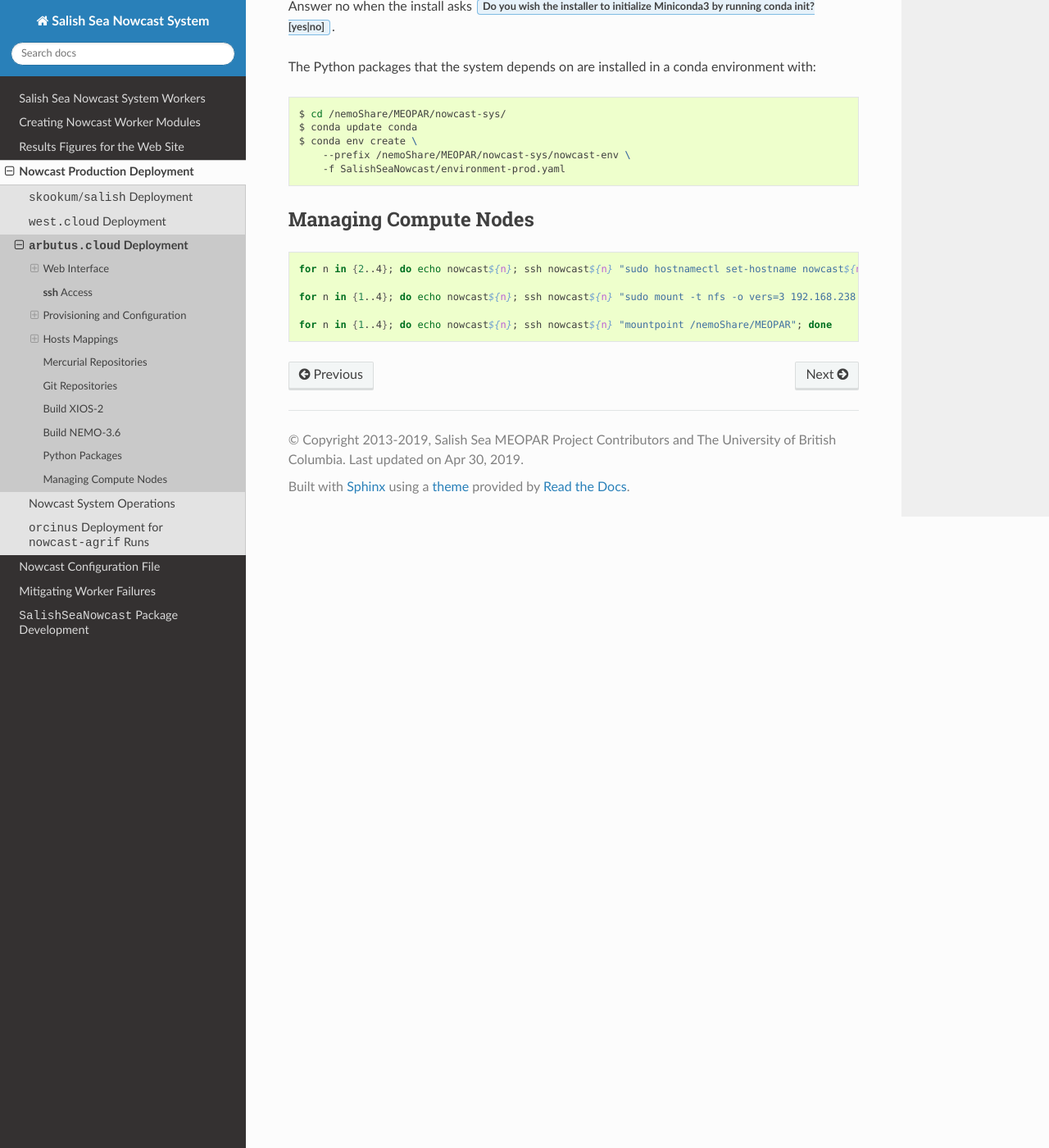
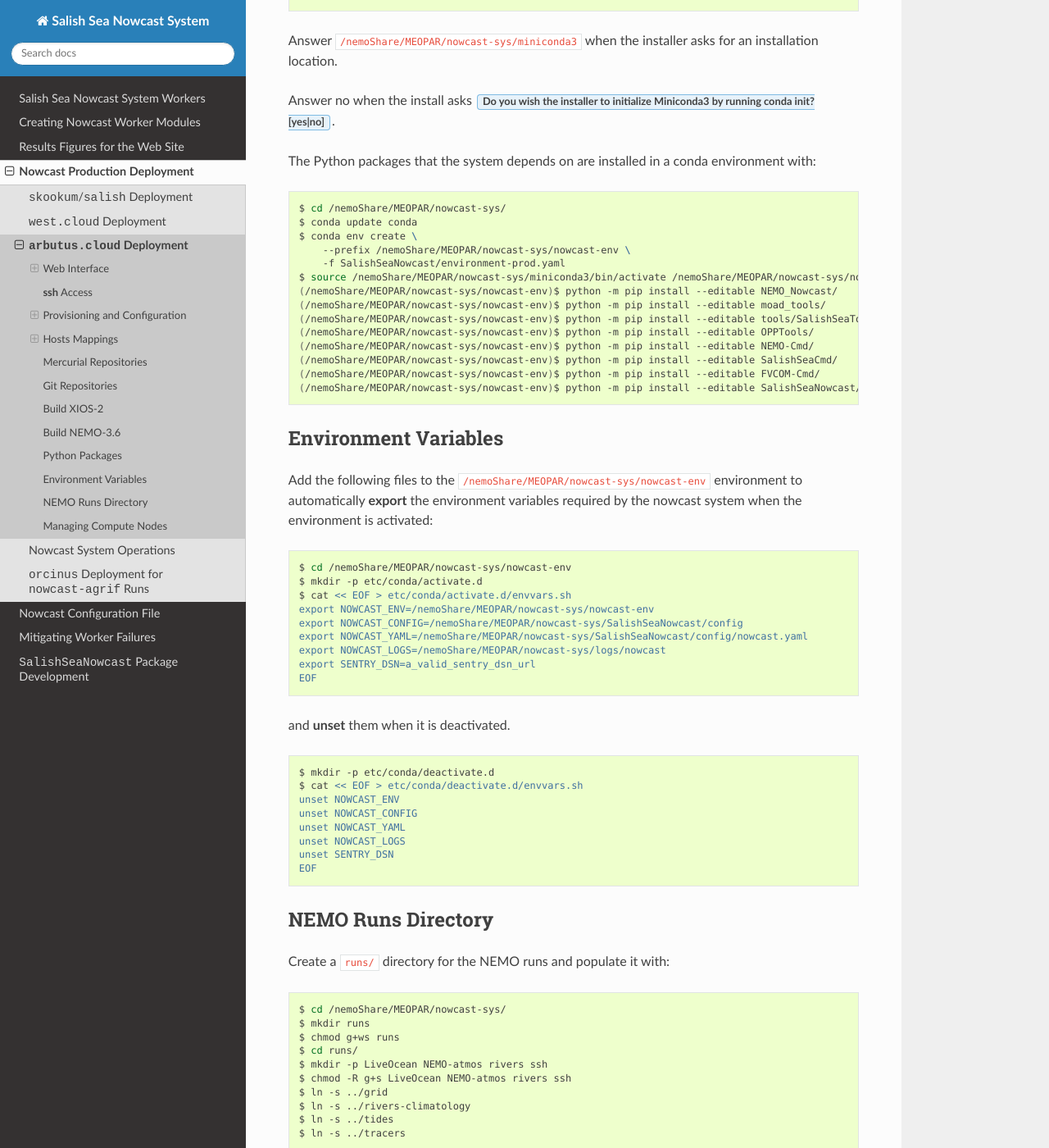
Before and after one commit to SalishSeaCast/SalishSeaNowcast, a Sphinx documentation site: the page built from docs/deployment/arbutus_cloud.rst, in a window 1280 px wide and 1400 px high, scrolled down 12786 px. Shown: the whole window at 82% size. Built offline with Sphinx 7.4.7 and the Read the Docs theme 2.0.0, drawn with Linux system fonts in a browser that asks for light colours; the version number could not be read and is left out; some of the changed text lies outside the part shown.

Commit message:
Continue writing deployment docs for arbutus.cloud; WIP

```diff
--- a/docs/deployment/arbutus_cloud.rst
+++ b/docs/deployment/arbutus_cloud.rst
@@ -470,7 +470,6 @@ Provision the :ref:`HeadNodeInstance` with the following packages:
     $ sudo apt install -y gfortran
     $ sudo apt install -y libopenmpi2 libopenmpi-dev openmpi-bin
     $ sudo apt install -y libnetcdf-dev libnetcdff-dev netcdf-bin
-    $ sudo apt install -y nco
     $ sudo apt install -y mg
     $ sudo apt install -y nfs-common
 
@@ -496,6 +495,15 @@ Create :file:`$HOME/.bash_aliases` containing a command to make :command:`rm` de
 .. code-block:: bash
 
     alias rm="rm -i"
+
+Create the :file:`/nemoShare/` mount point,
+and set the owner and group:
+
+.. code-block:: bash
+
+    $ sudo mkdir -p /nemoShare/MEOPAR
+    $ sudo chown ubuntu:ubuntu /nemoShare/ /nemoShare/MEOPAR/
+
 
 Capture a snapshot image of the instance to use to as the boot image for the other compute nodes using the :guilabel:`Create Snapshot` button on the :guilabel:`Compute > Instances` page.
 Use a name like :kbd:`nowcast-compute-node-v0` for the image.
@@ -686,6 +694,69 @@ The Python packages that the system depends on are installed in a conda environm
     $ conda env create \
         --prefix /nemoShare/MEOPAR/nowcast-sys/nowcast-env \
         -f SalishSeaNowcast/environment-prod.yaml
+    $ source /nemoShare/MEOPAR/nowcast-sys/miniconda3/bin/activate /nemoShare/MEOPAR/nowcast-sys/nowcast-env/
+    (/nemoShare/MEOPAR/nowcast-sys/nowcast-env)$ python -m pip install --editable NEMO_Nowcast/
+    (/nemoShare/MEOPAR/nowcast-sys/nowcast-env)$ python -m pip install --editable moad_tools/
+    (/nemoShare/MEOPAR/nowcast-sys/nowcast-env)$ python -m pip install --editable tools/SalishSeaTools/
+    (/nemoShare/MEOPAR/nowcast-sys/nowcast-env)$ python -m pip install --editable OPPTools/
+    (/nemoShare/MEOPAR/nowcast-sys/nowcast-env)$ python -m pip install --editable NEMO-Cmd/
+    (/nemoShare/MEOPAR/nowcast-sys/nowcast-env)$ python -m pip install --editable SalishSeaCmd/
+    (/nemoShare/MEOPAR/nowcast-sys/nowcast-env)$ python -m pip install --editable FVCOM-Cmd/
+    (/nemoShare/MEOPAR/nowcast-sys/nowcast-env)$ python -m pip install --editable SalishSeaNowcast/
+
+
+Environment Variables
+=====================
+
+Add the following files to the :file:`/nemoShare/MEOPAR/nowcast-sys/nowcast-env` environment to automatically :command:`export` the environment variables required by the nowcast system when the environment is activated:
+
+.. code-block:: bash
+
+    $ cd /nemoShare/MEOPAR/nowcast-sys/nowcast-env
+    $ mkdir -p etc/conda/activate.d
+    $ cat << EOF > etc/conda/activate.d/envvars.sh
+    export NOWCAST_ENV=/nemoShare/MEOPAR/nowcast-sys/nowcast-env
+    export NOWCAST_CONFIG=/nemoShare/MEOPAR/nowcast-sys/SalishSeaNowcast/config
+    export NOWCAST_YAML=/nemoShare/MEOPAR/nowcast-sys/SalishSeaNowcast/config/nowcast.yaml
+    export NOWCAST_LOGS=/nemoShare/MEOPAR/nowcast-sys/logs/nowcast
+    export SENTRY_DSN=a_valid_sentry_dsn_url
+    EOF
+
+and :command:`unset` them when it is deactivated.
+
+.. code-block:: bash
+
+    $ mkdir -p etc/conda/deactivate.d
+    $ cat << EOF > etc/conda/deactivate.d/envvars.sh
+    unset NOWCAST_ENV
+    unset NOWCAST_CONFIG
+    unset NOWCAST_YAML
+    unset NOWCAST_LOGS
+    unset SENTRY_DSN
+    EOF
+
+
+.. _ArbutusCloudNEMORunsDirectory:
+
+NEMO Runs Directory
+===================
+
+Create a :file:`runs/` directory for the NEMO runs and populate it with:
+
+.. code-block:: bash
+
+    $ cd /nemoShare/MEOPAR/nowcast-sys/
+    $ mkdir runs
+    $ chmod g+ws runs
+    $ cd runs/
+    $ mkdir -p LiveOcean NEMO-atmos rivers ssh
+    $ chmod -R g+s LiveOcean NEMO-atmos rivers ssh
+    $ ln -s ../grid
+    $ ln -s ../rivers-climatology
+    $ ln -s ../tides
+    $ ln -s ../tracers
+
+    $ cp ../SS-run-sets/v201702/nowcast-green/namelist.time_nowcast_template namelist.time
 
 
 
@@ -696,6 +767,6 @@ Managing Compute Nodes
 
     for n in {2..4}; do echo nowcast${n}; ssh nowcast${n} "sudo hostnamectl set-hostname nowcast${n}"; done
 
-    for n in {1..4}; do echo nowcast${n}; ssh nowcast${n} "sudo mount -t nfs -o vers=3 192.168.238.9:/share /nemoShare/MEOPAR"; done
+    for n in {1..4}; do echo nowcast${n}; ssh nowcast${n} "sudo mount -t nfs -o proto=tcp,port=2049 192.168.238.9:/share /nemoShare/MEOPAR"; done
 
     for n in {1..4}; do echo nowcast${n}; ssh nowcast${n} "mountpoint /nemoShare/MEOPAR"; done
```
Also changed, not shown: docs/deployment/west_cloud.rst (+8 -8 lines).
